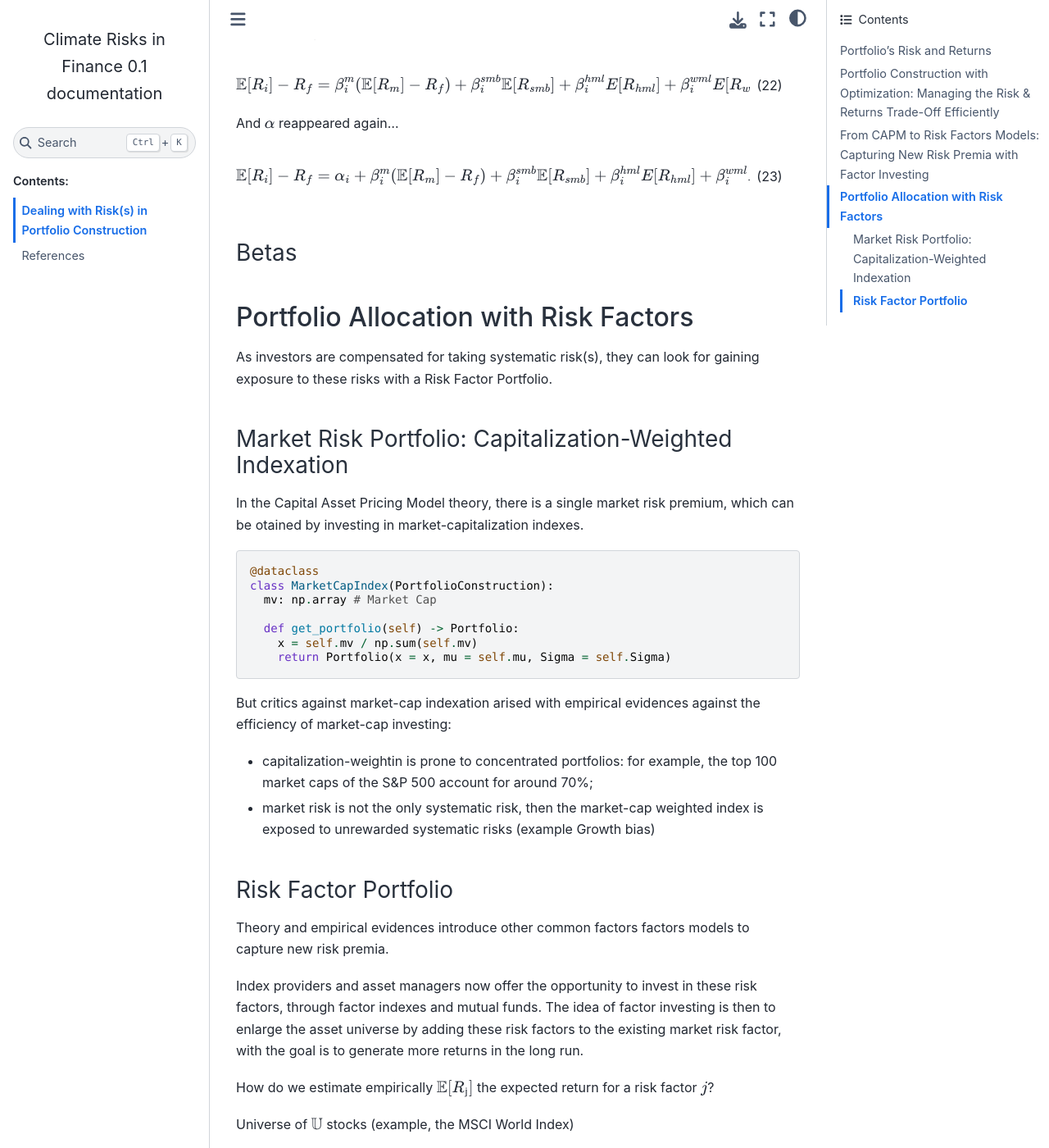
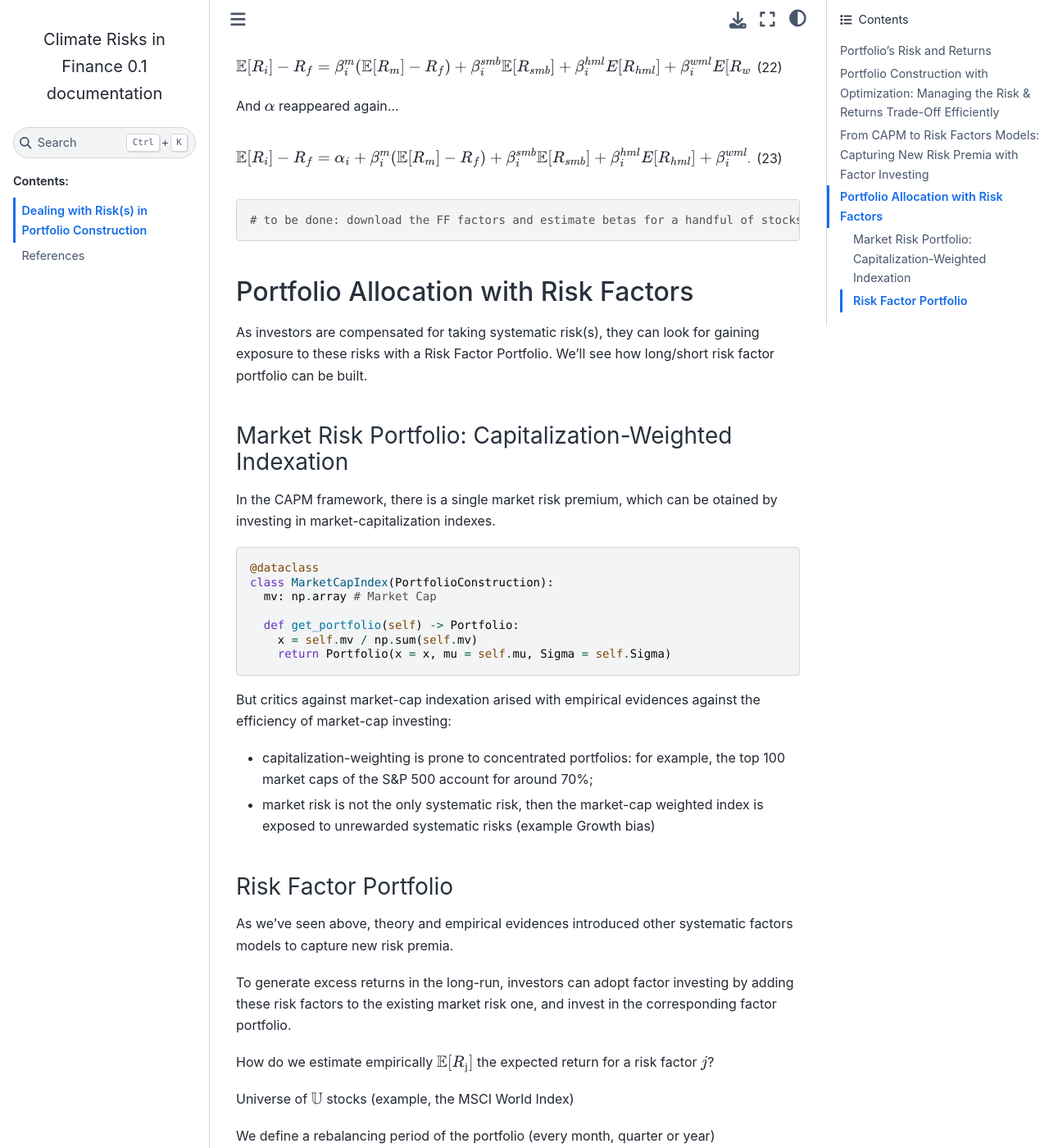
Before and after one commit to tlorans/ClimateRisks, a Sphinx documentation site: the page built from docs/source/dealingwithrisk.md, in a window 1280 px wide and 1400 px high, scrolled down 11604 px. Shown: the whole window at 82% size. Built offline with Sphinx 7.4.7 and the Sphinx Book theme 1.1.4, drawn with Linux system fonts in a browser that asks for light colours; cross-references to code outside the pages are shown as plain code; some of the changed text lies outside the part shown.

Commit message:
market risk portfolio ok

````diff
--- a/docs/source/dealingwithrisk.md
+++ b/docs/source/dealingwithrisk.md
@@ -418,9 +418,7 @@ Once instantiated, an object of class `IndexReplication` will return a `Portfoli
 
 ## From CAPM to Risk Factors Models: Capturing New Risk Premia with Factor Investing
 
-Introducing the notion of climate risks into Finance can be also made through the lens of systematic risks exposure. Risks can be decomposed into a systematic (common for all stocks) and an idiosyncratic ($\alpha$, specific to a stock) components. Factor investing treats the question of managing the exposure to systematic risks factors.
-
-### From the Market Portfolio to Factors Models
+Introducing the notion of climate risks into Finance can be also made through the lens of systematic risks exposure. Risks can be decomposed into a systematic (common for all stocks) and an idiosyncratic ($\alpha$, specific to a stock) components. Theoretically, because idiosyncratic risk can be eliminated with diversification, $\alpha = 0$ and only the exposure to systematic risk should be rewarded by the markets. Factor investing treats the question of managing the exposure to systematic risks factors.
 
 The capital asset pricing model (CAPM), introduced by Sharpe in 1964, is an equilibrium model based on the Markowitz framework. Before Sharpe, and in the absence of an equilibrium model, expected excess return of an asset $i$ was only explained by the idiosyncratic component:
 
@@ -465,15 +463,17 @@ And $\alpha$ reappeared again...
 \mathbb{E}[R_i] - R_f = \alpha_i + \beta^m_i(\mathbb{E}[R_m] - R_f) + \beta^{smb}_i \mathbb{E}[R_{smb}] + \beta_i^{hml}{E}[R_{hml}] + \beta_i^{wml}{E}[R_{wml}]
 \end{equation}
 
-### Betas
-
+```Python
+# to be done: download the FF factors and estimate betas for a handful of stocks
+```
 ## Portfolio Allocation with Risk Factors
 
-As investors are compensated for taking systematic risk(s), they can look for gaining exposure to these risks with a Risk Factor Portfolio.
+As investors are compensated for taking systematic risk(s), they can look for gaining exposure to these risks with a Risk Factor Portfolio. We'll see how long/short risk factor portfolio can be built.
 
 ### Market Risk Portfolio: Capitalization-Weighted Indexation
 
-In the Capital Asset Pricing Model theory, there is a single market risk premium, which can be otained by investing in market-capitalization indexes.
+
+In the CAPM framework, there is a single market risk premium, which can be otained by investing in market-capitalization indexes.
 
 ```Python
 @dataclass
@@ -486,14 +486,14 @@ class MarketCapIndex(PortfolioConstruction):
 
 ```
 But critics against market-cap indexation arised with empirical evidences against the efficiency of market-cap investing:
-- capitalization-weightin is prone to concentrated portfolios: for example, the top 100 market caps of the S&P 500 account for around 70%;
+- capitalization-weighting is prone to concentrated portfolios: for example, the top 100 market caps of the S&P 500 account for around 70%;
 - market risk is not the only systematic risk, then the market-cap weighted index is exposed to unrewarded systematic risks (example Growth bias)
 
 ### Risk Factor Portfolio
 
-Theory and empirical evidences introduce other common factors factors models to capture new risk premia.
+As we've seen above, theory and empirical evidences introduced other systematic factors models to capture new risk premia.
 
-Index providers and asset managers now offer the opportunity to invest in these risk factors, through factor indexes and mutual funds. The idea of factor investing is then to enlarge the asset universe by adding these risk factors to the existing market risk factor, with the goal is to generate more returns in the long run.
+To generate excess returns in the long-run, investors can adopt factor investing by adding these risk factors to the existing market risk one, and invest in the corresponding factor portfolio.
 
 How do we estimate empirically $\mathbb{E}[R_{\mathbb{j}}]$ the expected return for a risk factor $j$?
 
````
Also changed, not shown: 6 other files.
